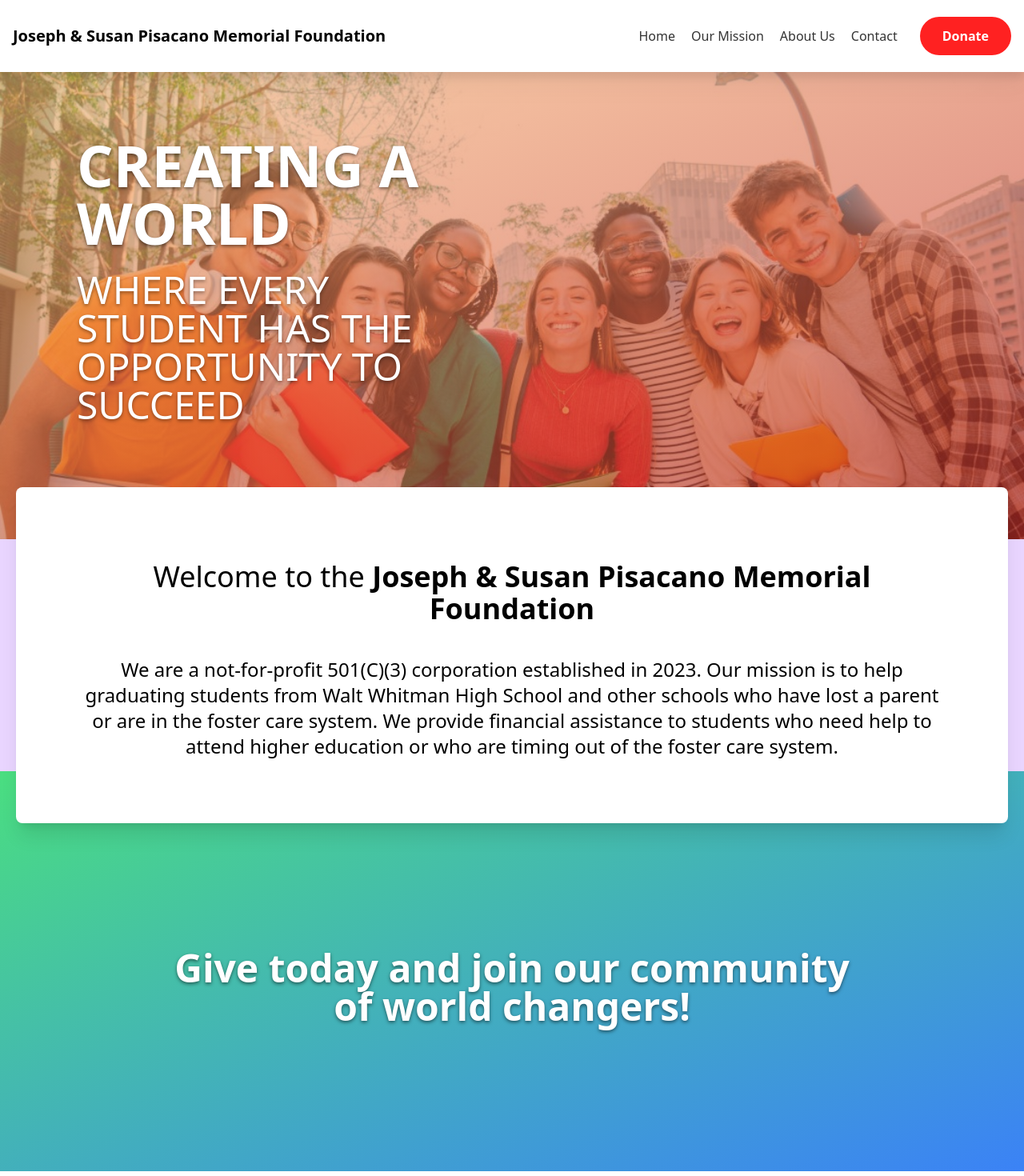
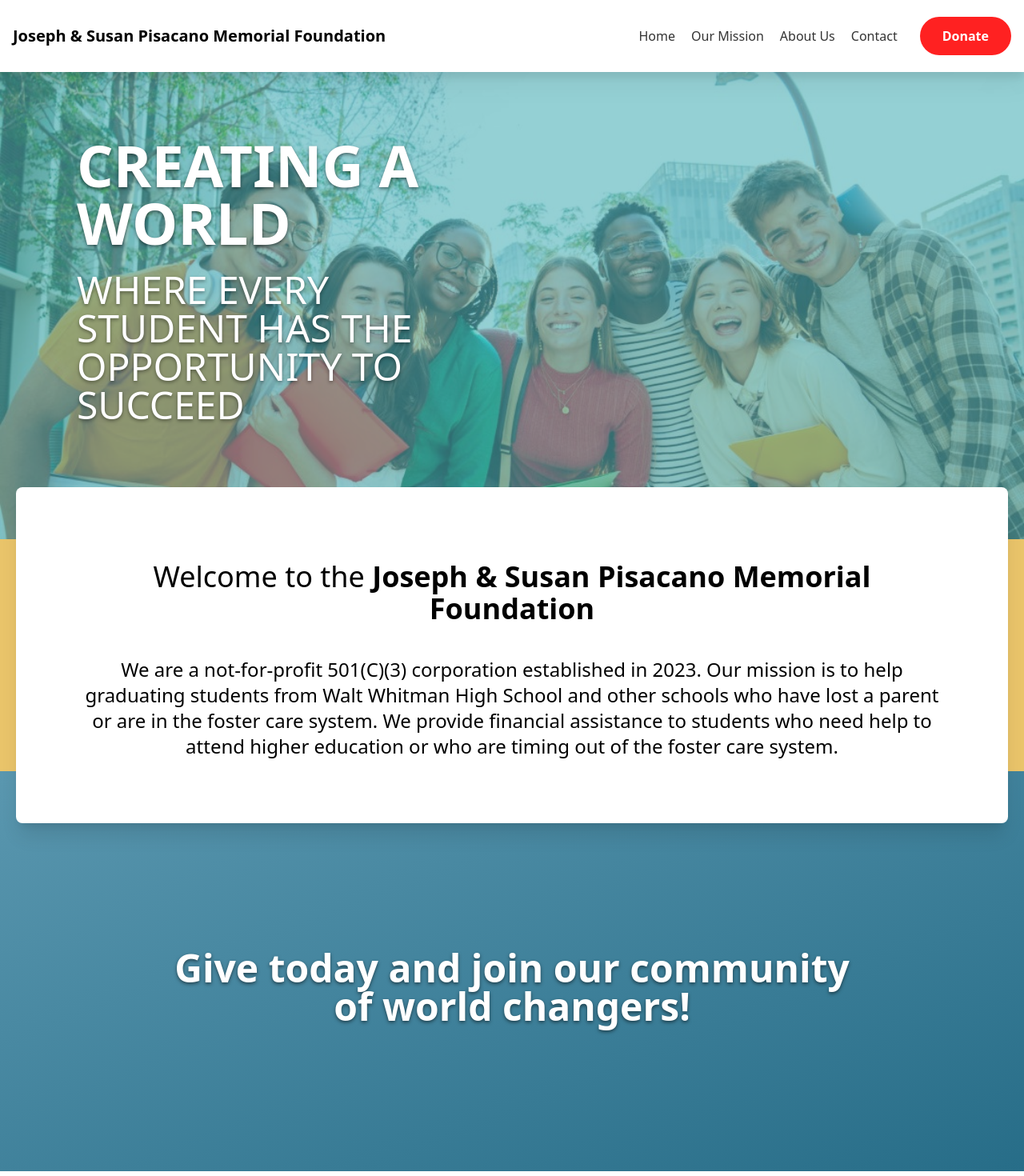
Before and after one commit to GlassAOTU/js-pisacano, a Next.js app: page / in a window 1280 px wide. Shown: the top 1470 px of the page at 80% size. Built offline with nearby package versions, Linux system fonts and the light colour scheme.

Commit message:
playing with coloring

```diff
--- a/app/components/Informational.tsx
+++ b/app/components/Informational.tsx
@@ -1,7 +1,7 @@
 export default function Informational() {
     return (
         // for the section background behind the cards
-        <div className="relative w-full h-auto flex lg:px-5 px-0 bg-purple-200">
+        <div className="relative w-full h-auto flex lg:px-5 px-0 bg-[#E9C46A]">
             {/* for the spacing at the sides of the card */}
             <div className="w-full h-auto flex flex-col items-center mt-0 mb-0 lg:mt-[-65px] lg:mb-[-65px]">
                 {/* for the content of the card */}
--- a/app/components/MiddleHero.tsx
+++ b/app/components/MiddleHero.tsx
@@ -1,6 +1,6 @@
 export default function MiddleHero() {
 	return (
-		<div className="bg-gradient-to-br from-green-400 to-blue-500 pt-10 min-h-[500px] flex justify-center items-center">
+		<div className="bg-gradient-to-br from-[#5a97af] to-[#276d88] pt-10 min-h-[500px] flex justify-center items-center">
 			<p className="lg:text-5xl md:text-4xl text-3xl font-bold text-white text-center w-2/3 [text-shadow:_0_2px_4px_rgb(0_0_0_/_0.5)]">
 				Give today and join our community of world changers!
 			</p>
--- a/app/components/TopHero.tsx
+++ b/app/components/TopHero.tsx
@@ -39,7 +39,7 @@
 				}}
 			>
 				{/* Overlay */}
-				<div className="absolute inset-0 bg-gradient-to-br from-orange-300/60 to-red-700/60"></div>
+				<div className="absolute inset-0 bg-[rgba(79,178,185,0.6)]"></div>
 			</div>
 
 			{/* Text Area */}
```
